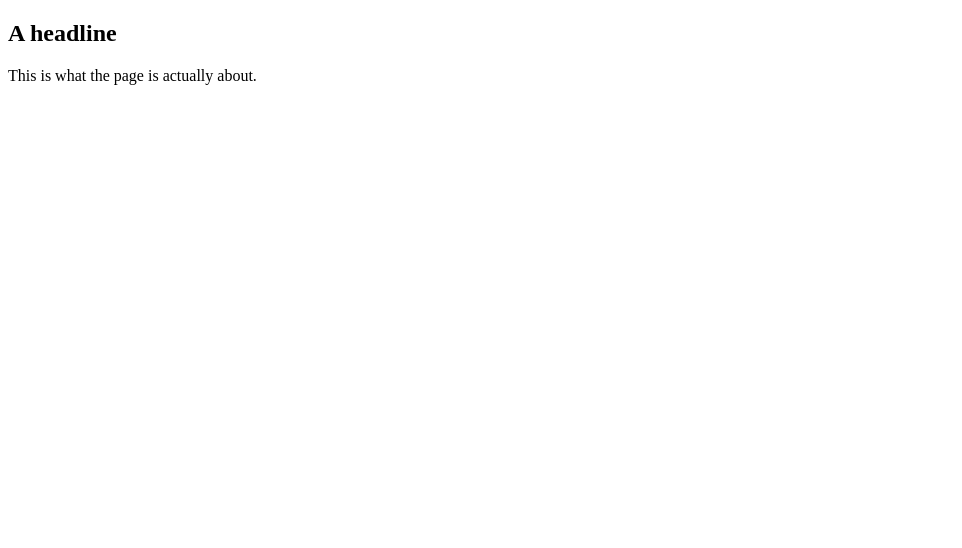
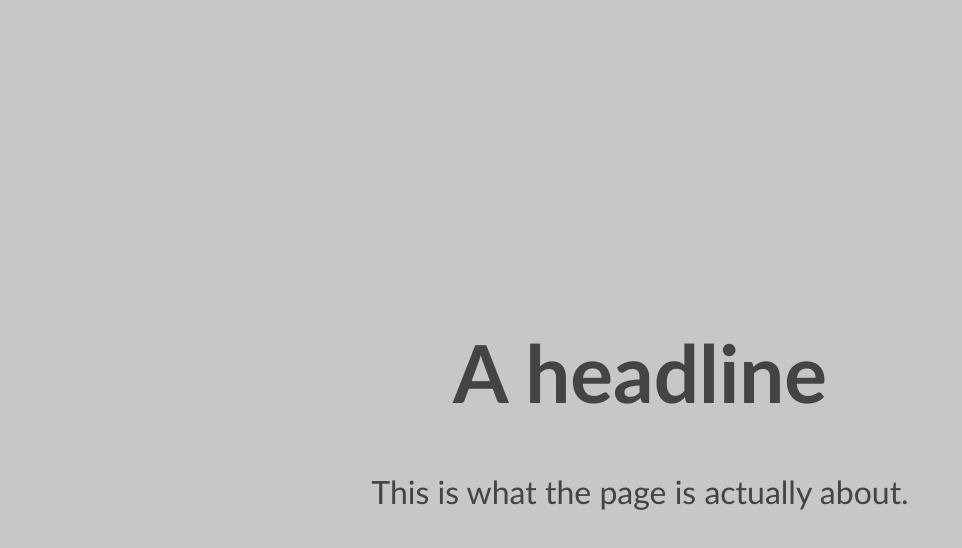
Before and after one commit to bdodgen/wknd1-flexbox-basics, a plain HTML site: page index.html in a window 1280 px wide. Shown: the whole page, without its empty margins (0-962 px from the left). Drawn offline with Linux system fonts and the light colour scheme.

Commit message:
completed exercise

```diff
--- a/index.html
+++ b/index.html
@@ -5,6 +5,7 @@
     <meta name="viewport" content="width=device-width, initial-scale=1.0" />
     <meta http-equiv="X-UA-Compatible" content="ie=edge" />
     <title>Flexbox basics</title>
+    <link rel="stylesheet" href="style.css" />
   </head>
 
   <body>
--- a/style.css
+++ b/style.css
@@ -7,6 +7,11 @@ body {
 }
 
 section {
+  display: flex;
+  flex-direction: column;
+  justify-content: center;
+  align-items: center;
+  min-height: 100vh;
   background-color: #c7c7c7;
   color: #444444;
 }
```
